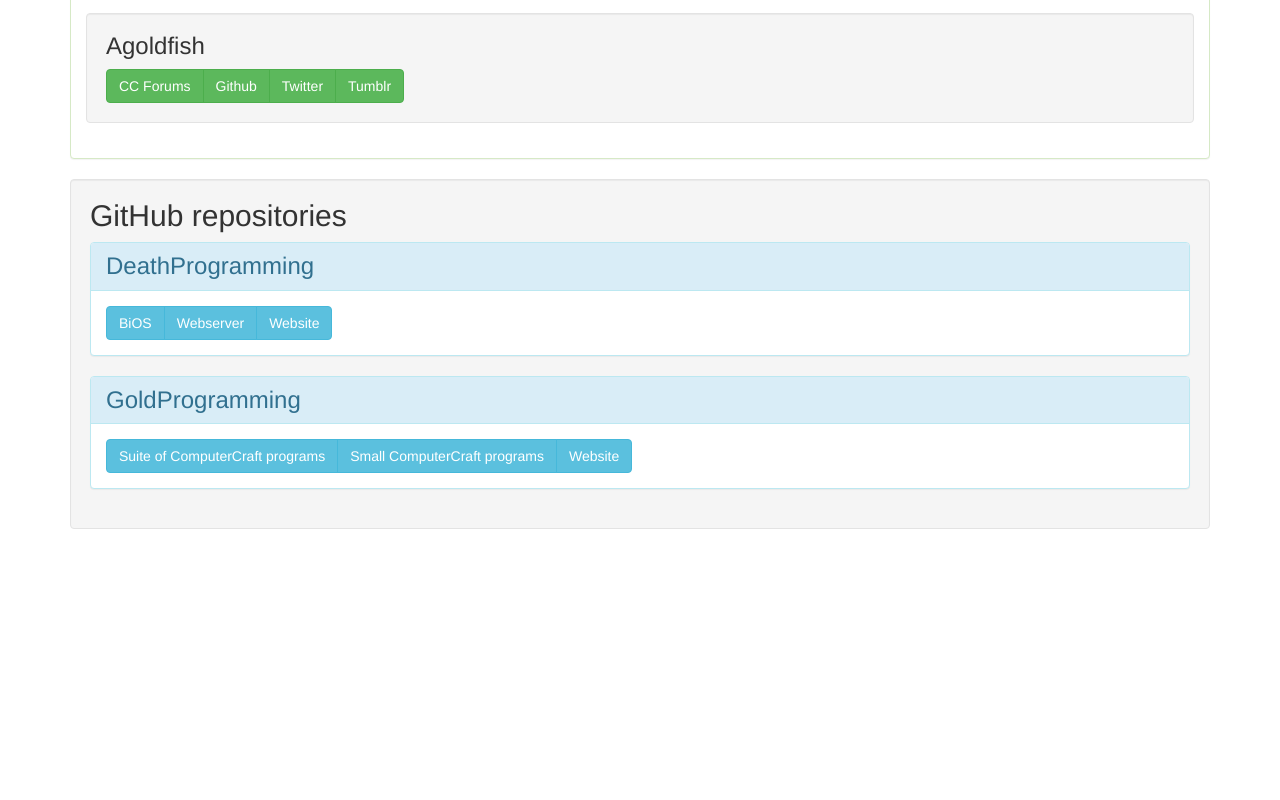
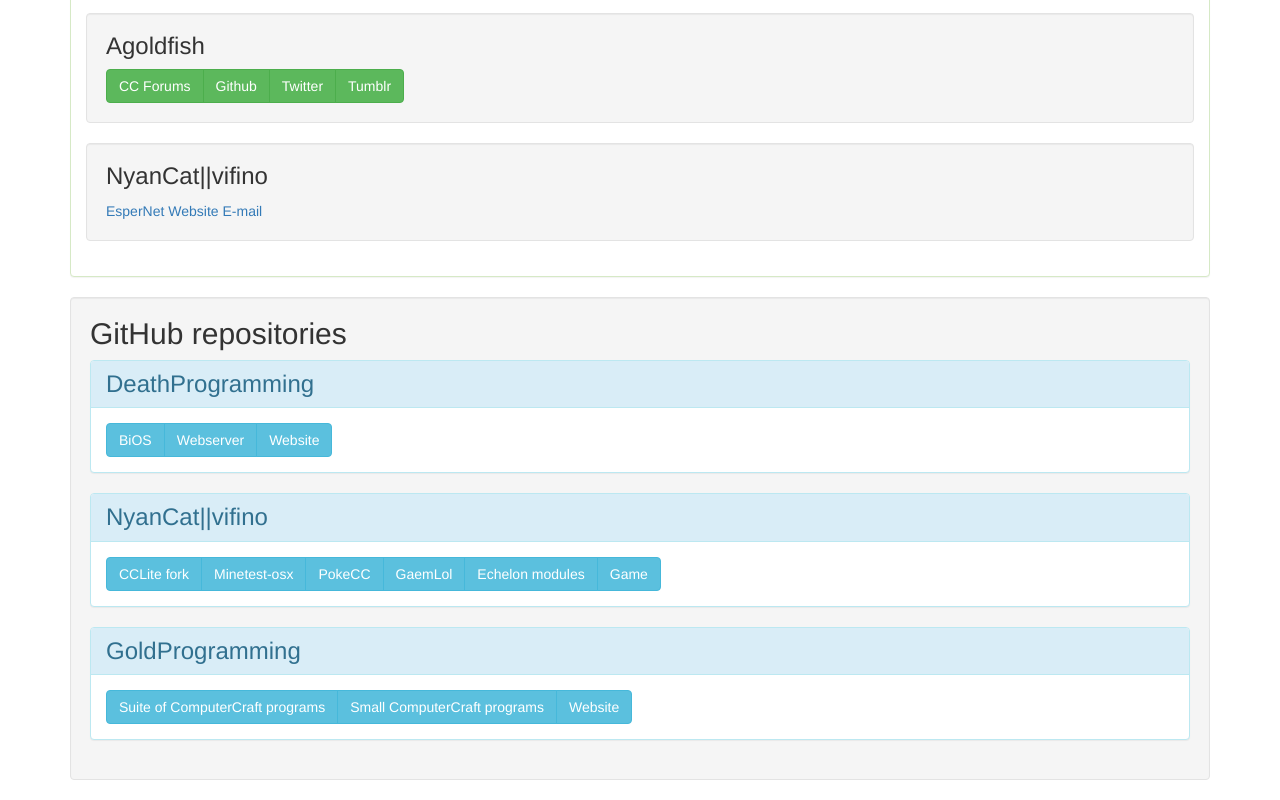
Before and after one commit to GoldProgramming/GoldProgramming.github.io, a plain HTML site: page index.html in a window 1280 px wide. Shown: the part 1145-1945 px from the top of the page. Before the commit the page ends 1694 px from the top, so only its background shows below. Drawn offline with nearby package versions, Linux system fonts and the light colour scheme.

Commit message:
'Update'

```diff
--- a/index.html
+++ b/index.html
@@ -119,6 +119,14 @@ below.</p>
               <a href="http://agoldfish378.tumblr.com/" class="btn btn-success">Tumblr</a>
             </div>
           </div>
+		  <div class="well">
+		    <h3 style="margin-top: 0px;">NyanCat||vifino</h3>
+			<div class="btn-group">
+			  <a href="//webchat.esper.net/?channels=PoTahToe%2cdeathprogramming%2cgoldprogramming%2ccomputercraft%2cvifino">EsperNet</a>
+			  <a href="//vifino.cc">Website</a>
+			  <a href="mailto:adinator1999@gmail.com">E-mail</a>
+			</div>
+	      </div>
         </div>
       </div>
 	  <div id="repos">
@@ -136,6 +144,21 @@ below.</p>
 			  </div>
 			</div>
 	      </div>
+		  <div class="panel panel-info">
+		    <div class="panel-heading">
+			  <h3 style="margin: 0px;">NyanCat||vifino</h3>
+			</div>
+			<div class="panel-body">
+			  <div class="btn-group">
+			    <a href="http://github.com/vifino/cclite" class="btn btn-info">CCLite fork</a>
+				<a href="http://github.com/vifino/minetest-osx" class="btn btn-info">Minetest-osx</a>
+				<a href="http://github.com/vifino/pokecc" class="btn btn-info">PokeCC</a>
+				<a href="http://github.com/vifino/GaemLol" class="btn btn-info">GaemLol</a>
+				<a href="http://github.com/vifino/Echelon" class="btn btn-info">Echelon modules</a>
+				<a href="http://github.com/vifino/NameLessGame" class="btn btn-info">Game</a>
+			  </div>
+			</div>
+		  </div>
 		  <div class="panel panel-info">
 		    <div class="panel-heading">
 			  <h3 style="margin: 0px;">GoldProgramming</h3>
```
